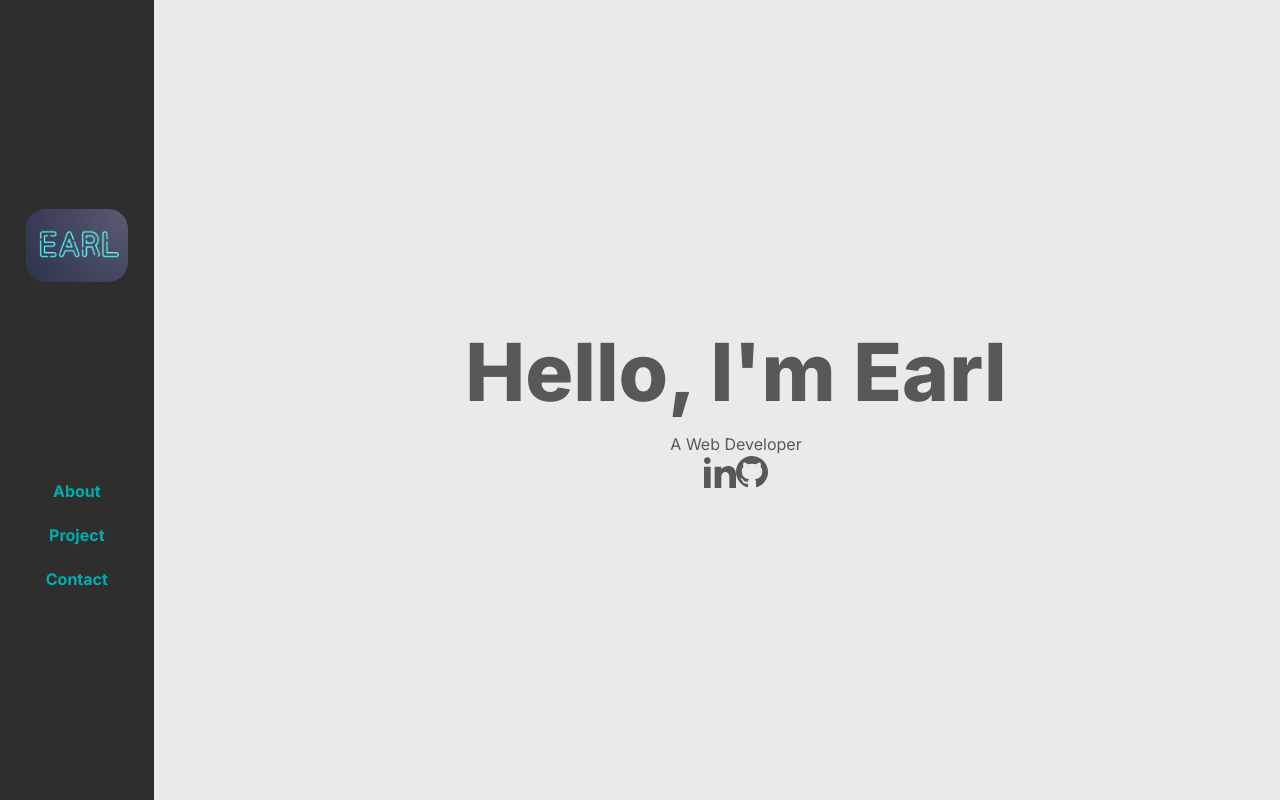
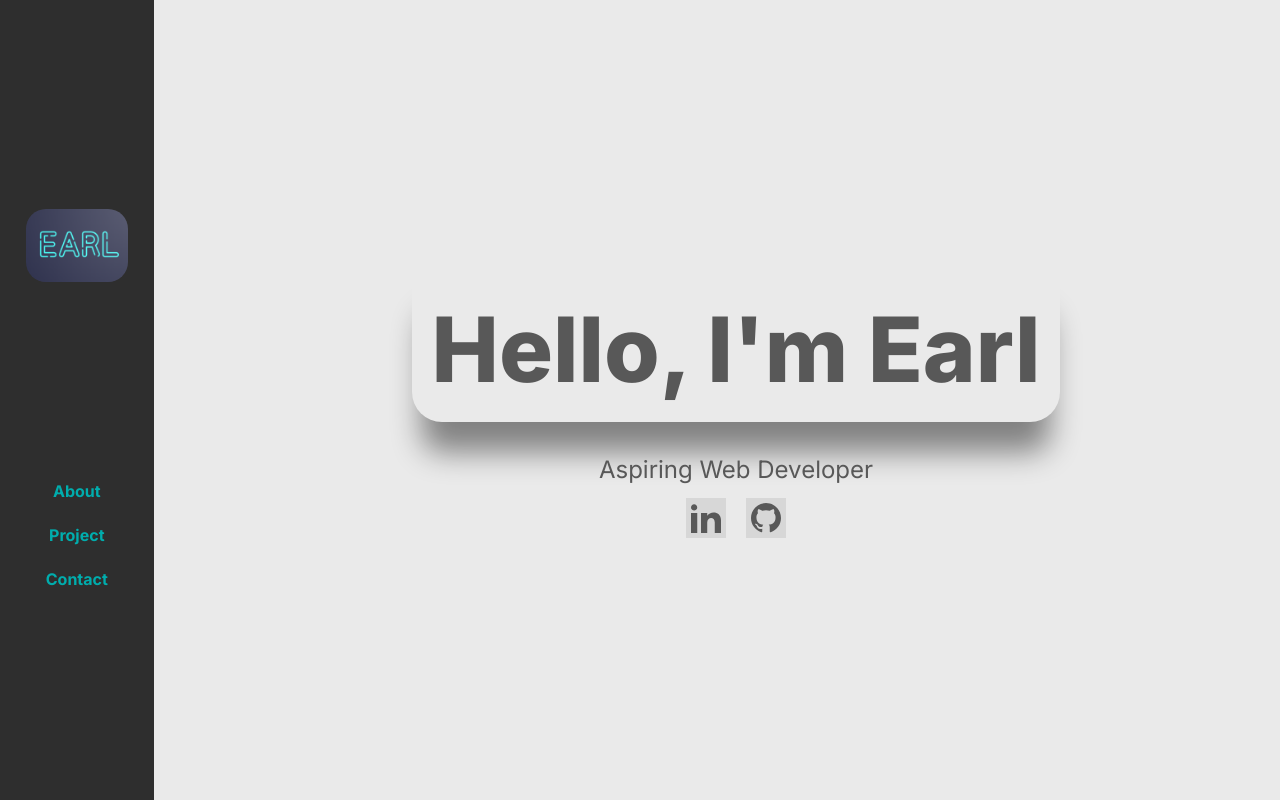
Before and after one commit to bLuEsKy140506/mywebsiteportfolio, a Next.js app: page / in a window 1280 px wide. Shown: the top 800 px of the page. Built offline with nearby package versions, Linux system fonts and the light colour scheme.

Commit message:
continuining code 11.14.23

```diff
--- a/app/globals.css
+++ b/app/globals.css
@@ -42,18 +42,36 @@ body {
 }
 
 .header-title {
-  font-size: 80px;
+  font-size: 90px;
   font-weight: 800;
   text-align: center;
+  padding: 20px 20px 5px 20px;
+  border-radius: 30px;
+  box-shadow: rgba(0, 0, 0, 0.45) 0px 40px 30px -10px;
 }
 
 .social-links {
   display: flex;
+  gap: 20px;
+}
+.linkedIn,
+.github {
+  background-color: #3333331a;
+  padding: 5px;
+}
+
+.linkedIn:hover,
+.github:hover {
+  color: #333;
+  border-radius: 10px;
+  box-shadow: rgb(42, 126, 165) 0px 0px 0px 2px inset, #71a0cc 5px 5px 0px -3px,
+    rgb(42, 136, 165) 2px 2px, rgba(0, 0, 0, 0.45) 0px 40px 30px -10px;
+  transform: scale(1.5);
+  transition: all 0.7s ease;
 }
 
 .linkedIn:hover {
   color: #0077b5;
-  background-color: blue;
 }
 
 .github:hover {
--- a/app/page.jsx
+++ b/app/page.jsx
@@ -9,12 +9,12 @@ export default function Home() {
     <div className="landing-page-container">
       <main id="main" className="main-container">
         <div className="header-title-container">
-          <h1 className="header-title">Hello, I&apos;m Earl</h1>
-          <h2>A Web Developer</h2>
+          <h1 className="header-title mb-8">Hello, I&apos;m Earl</h1>
+          <h2 className="text-2xl mb-3">Aspiring Web Developer</h2>
           <div className="social-links">
             <svg
               xmlns="http://www.w3.org/2000/svg"
-              className="h-8 w-8 linkedIn"
+              className="h-10 w-10 linkedIn"
               fill="currentColor"
               viewBox="0 0 24 24"
             >
@@ -22,7 +22,7 @@ export default function Home() {
             </svg>
             <svg
               xmlns="http://www.w3.org/2000/svg"
-              className="h-8 w-8 github"
+              className="h-10 w-10 github"
               fill="currentColor"
               viewBox="0 0 24 24"
             >
@@ -56,79 +56,6 @@ export default function Home() {
         <div className="flex justify-center items-center w-[100%] m-auto h-3/4">
           <Carousel />
         </div>
-        {/*
-        <figure className="project-icon-container">
-          <Link href="https://butlay-cv.vercel.app/" target="_blank">
-            <Image src={avatar2} alt="cv" width={200} height={200} />
-          </Link>
-
-          <Link
-            href="https://codesandbox.io/s/individual-project-assignment-2-nk7r3c?file=/src/index.mjs"
-            target="_blank"
-          >
-            <Image src={jslogic} alt="cv" width={200} height={200} />
-          </Link>
-
-          <Link href="https://ipa-news-blog-butlay.vercel.app/" target="_blank">
-            <Image src={newsblog} alt="cv" width={200} height={200} />
-          </Link>
-
-          <Link
-            href="https://ipa-react-news-blog-butlay.vercel.app/"
-            target="_blank"
-          >
-            <Image src={blogreact} alt="cv" width={200} height={200} />
-          </Link>
-
-          <Link href="https://todoappbyearl.vercel.app/" target="_blank">
-            <Image src={todolist} alt="cv" width={200} height={200} />
-          </Link>
-          <Link
-            href="https://brewery-finder-by-earl.vercel.app/"
-            target="_blank"
-          >
-            <Image src={beer} alt="cv" width={200} height={200} />
-          </Link>
-
-          <Link
-            href="https://onlineshopbyearl-bluesky140506.vercel.app/"
-            target="_blank"
-          >
-            <Image src={onlineshop} alt="cv" width={200} height={200} />
-          </Link>
-        </figure> */}
-        {/* <Carousel>
-          <Image
-            src="https://flowbite.com/docs/images/carousel/carousel-1.svg"
-            alt="..."
-            width={50}
-            height={50}
-          />
-          <Image
-            src="https://flowbite.com/docs/images/carousel/carousel-2.svg"
-            alt="..."
-            width={50}
-            height={50}
-          />
-          <Image
-            src="https://flowbite.com/docs/images/carousel/carousel-3.svg"
-            alt="..."
-            width={50}
-            height={50}
-          />
-          <Image
-            src="https://flowbite.com/docs/images/carousel/carousel-4.svg"
-            alt="..."
-            width={50}
-            height={50}
-          />
-          <Image
-            src="https://flowbite.com/docs/images/carousel/carousel-5.svg"
-            alt="..."
-            width={50}
-            height={50}
-          />
-        </Carousel> */}
       </section>
     </div>
   );
```
